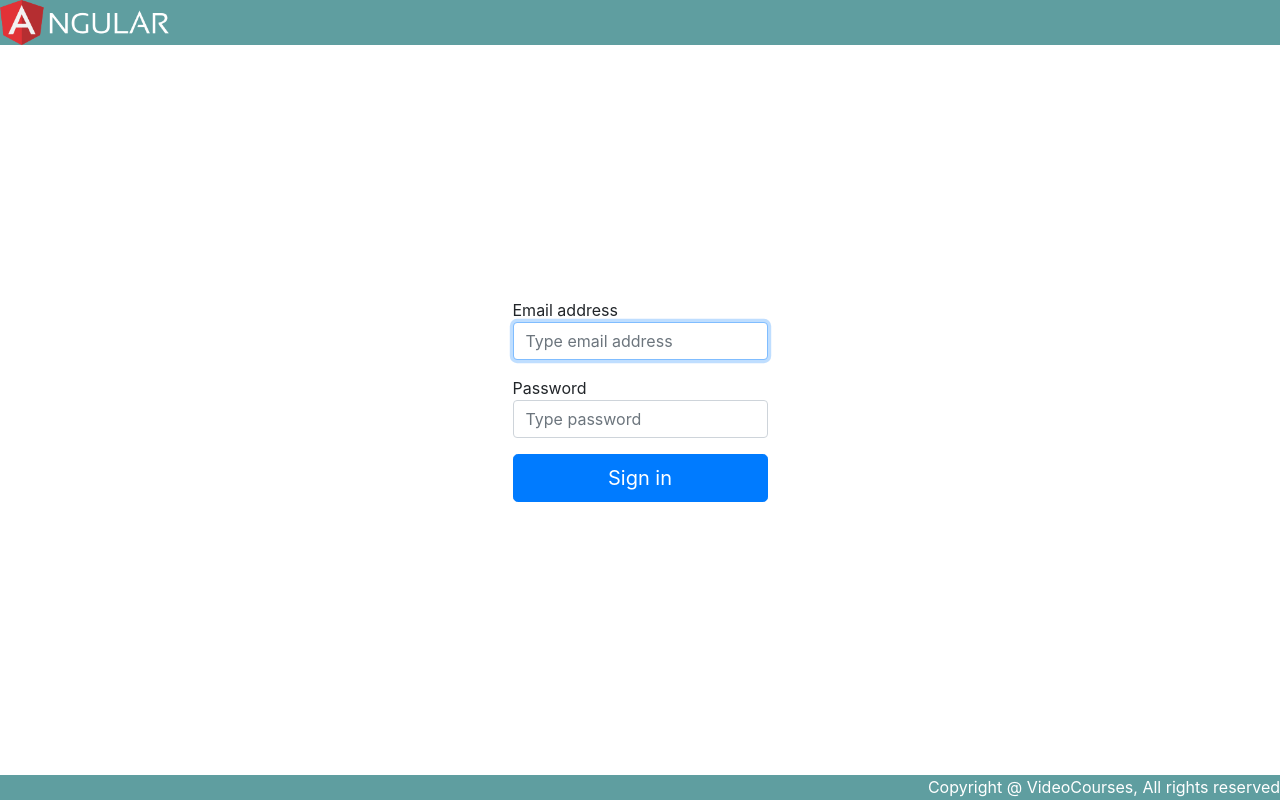
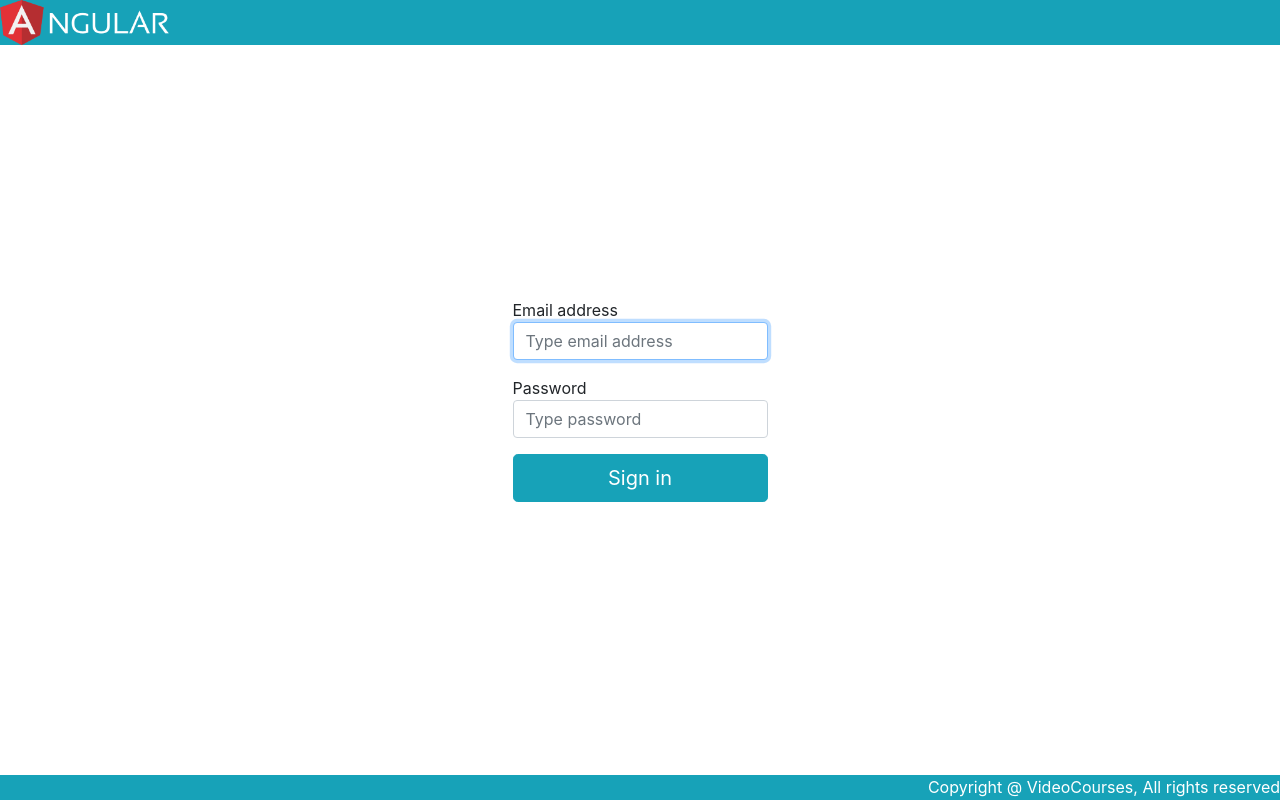
Before and after one commit to kassym88/mentoring, an Angular app: page / in a window 1280 px wide. Built offline with nearby package versions, Linux system fonts and the light colour scheme.

Commit message:
authService

```diff
--- a/src/app/auth/components/login/login.component.html
+++ b/src/app/auth/components/login/login.component.html
@@ -12,5 +12,5 @@
       <input type="checkbox" value="remember-me"> Remember me
     </label>
   </div>-->
-  <button class="btn btn-lg btn-primary btn-block" (click)="signIn(login, password)">Sign in</button>
+  <button class="btn btn-lg btn-info btn-block" (click)="signIn(login, password)">Sign in</button>
 </div>
--- a/src/app/components/footer/footer.component.css
+++ b/src/app/components/footer/footer.component.css
@@ -4,7 +4,7 @@
   height: 25px;
   bottom: 0;
   text-align: right;
-  background-color: cadetblue;
+  background-color: #17a2b8;
   position: fixed;
   color: white;
 }
--- a/src/app/components/header/header.component.css
+++ b/src/app/components/header/header.component.css
@@ -1,5 +1,5 @@
 .header {
-  background-color: cadetblue;
+  background-color: #17a2b8;
   display: flex;
   flex-direction: row;
   width: 100%;
```
